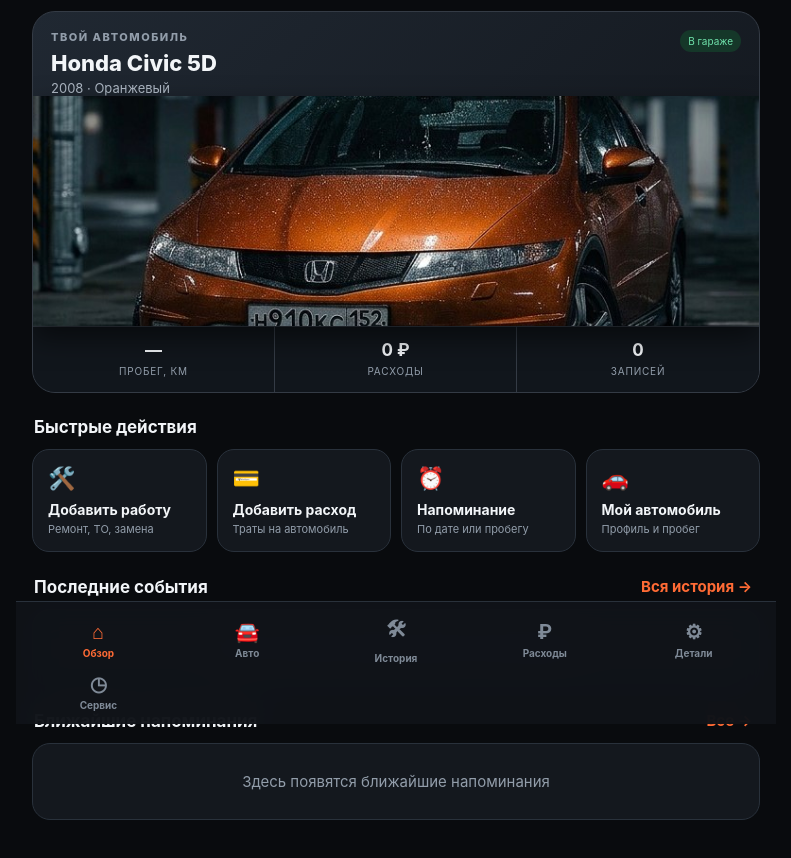
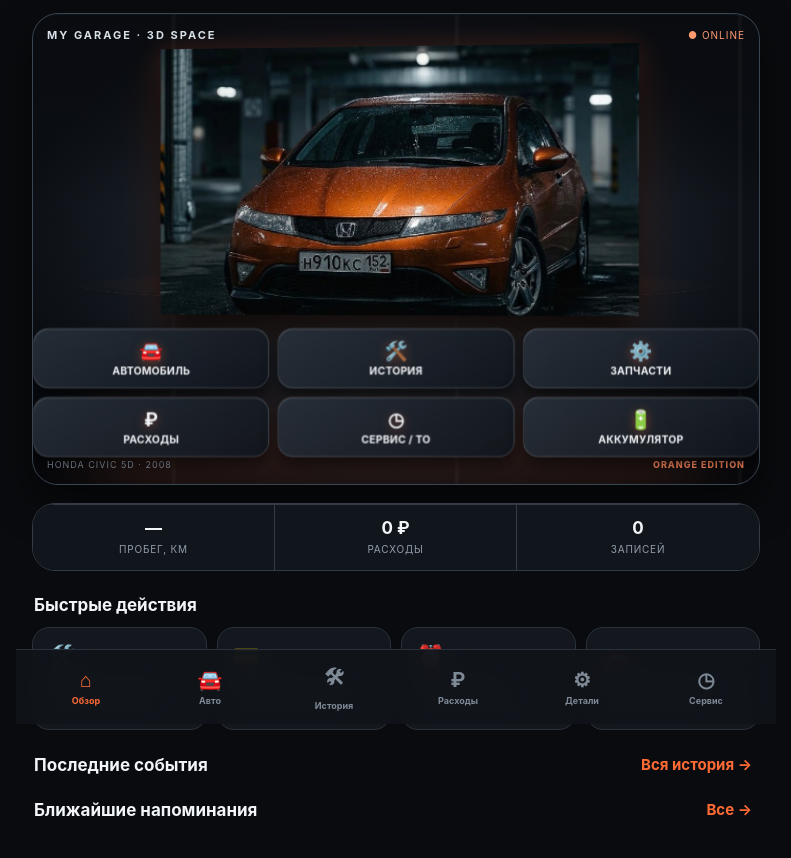
Before and after one commit to zlodey9202/moj-garazh, a plain HTML site: page index.html in a window 1280 px wide. Shown: the part 76-934 px from the top of the page, without its empty margins (244-1035 px from the left). Drawn offline with Linux system fonts and the light colour scheme.

Commit message:
Add files via upload

```diff
--- a/index.html
+++ b/index.html
@@ -8,6 +8,8 @@
 <meta name="apple-mobile-web-app-status-bar-style" content="black-translucent">
 <meta name="apple-mobile-web-app-title" content="Мой гараж">
 <link rel="manifest" href="manifest.webmanifest">
+<link rel="apple-touch-icon" sizes="192x192" href="icon-192.png">
+<link rel="icon" type="image/png" sizes="192x192" href="icon-192.png">
 <title>Мой гараж</title>
 <style>
 :root{color-scheme:dark;--bg:#090b0e;--panel:#14181e;--panel2:#1b2129;--line:#29313b;--text:#f2f5f8;--muted:#929daa;--accent:#ff6b35;--green:#48c78e;--red:#ff626e;--yellow:#f5bd4f}
@@ -18,6 +20,24 @@ header{display:flex;align-items:center;justify-content:space-between;padding:18p
 .brand{font-size:12px;letter-spacing:2.5px;color:var(--muted);font-weight:800}.brand b{color:var(--accent)}
 h1{font-size:29px;letter-spacing:-.8px;margin:5px 0 0}.iconbtn{border:1px solid var(--line);background:var(--panel);color:var(--text);border-radius:14px;width:44px;height:44px;font-size:19px}
 .hero{border:1px solid #343b45;border-radius:23px;overflow:hidden;background:linear-gradient(135deg,#202832,#11151b);position:relative}
+/* 3D garage navigation */
+.garage3d{position:relative;isolation:isolate;margin:2px 0 18px;padding:14px;border:1px solid #3b4653;border-radius:26px;overflow:hidden;background:radial-gradient(ellipse at 50% 58%,#39424b 0%,#1b222b 42%,#0b0e13 78%);box-shadow:inset 0 1px 0 #ffffff18,0 18px 38px #0008;perspective:900px}
+.garage3d:before{content:"";position:absolute;inset:0;background:repeating-linear-gradient(90deg,transparent 0 19%,#ffffff08 19.2% 19.5%,transparent 19.8% 39%),linear-gradient(180deg,#080a0eaa,transparent 40%,#050609aa);z-index:-1}
+.garage3d:after{content:"";position:absolute;left:8%;right:8%;bottom:18px;height:38px;background:#ff6b35;filter:blur(34px);opacity:.28;z-index:-1}
+.garage3d-head{display:flex;align-items:center;justify-content:space-between;gap:8px;position:relative;z-index:2}
+.garage3d-head strong{font-size:11px;letter-spacing:2px;text-transform:uppercase;color:#d8e0e8}
+.garage3d-head span{font-size:10px;color:#ff9a70;letter-spacing:1px}
+.garage-stage{height:280px;position:relative;transform-style:preserve-3d;display:flex;align-items:center;justify-content:center;margin:3px -4px 0}
+.garage-floor{position:absolute;left:5%;right:5%;bottom:16px;height:76px;border-radius:50%;background:radial-gradient(ellipse,#ff6b3540 0%,#ff6b3510 43%,transparent 72%);transform:rotateX(68deg) translateZ(-15px);border-bottom:1px solid #ff8a5233}
+.garage-car{position:relative;z-index:1;width:100%;height:255px;object-fit:contain;object-position:center;filter:drop-shadow(0 22px 18px #000c) drop-shadow(0 0 12px #ff6b3533);transform:translateZ(45px) rotateY(-5deg);animation:carFloat 6s ease-in-out infinite;pointer-events:none}
+@keyframes carFloat{0%,100%{transform:translateY(0) translateZ(45px) rotateY(-5deg)}50%{transform:translateY(-5px) translateZ(55px) rotateY(2deg)}}
+.garage-menu{display:grid;grid-template-columns:repeat(3,1fr);gap:8px;position:relative;z-index:3;transform:translateZ(35px)}
+.garage-menu button{min-width:0;min-height:58px;border:1px solid #ffffff24;border-radius:15px;background:linear-gradient(145deg,#29323ddd,#11161deF);color:#f3f6f9;box-shadow:0 8px 14px #0008,inset 0 1px 0 #ffffff1c;padding:8px 5px;font-size:10px;font-weight:750;letter-spacing:.2px;backdrop-filter:blur(10px);transition:transform .2s,border-color .2s,box-shadow .2s}
+.garage-menu button:active{transform:translateY(2px) scale(.97);border-color:#ff8a52;box-shadow:0 3px 7px #0009}
+.garage-menu button span{display:block;font-size:18px;margin-bottom:3px;filter:drop-shadow(0 2px 5px #ff6b3566)}
+.garage3d-foot{display:flex;justify-content:space-between;gap:8px;margin-top:10px;color:#8f9aa7;font-size:9px;letter-spacing:1px;text-transform:uppercase}
+.garage3d-foot b{color:#ff895d;font-weight:800}
+@media(prefers-reduced-motion:reduce){.garage-car{animation:none}.garage-menu button{transition:none}}
 .hero-top{padding:18px 18px 0;display:flex;justify-content:space-between;gap:12px;align-items:flex-start}
 .eyebrow{color:var(--muted);font-size:11px;letter-spacing:1.5px;text-transform:uppercase;font-weight:800}
 .carname{font-size:22px;font-weight:800;margin-top:6px}.car-meta{font-size:13px;color:#aeb8c4;margin-top:4px}
@@ -35,8 +55,8 @@ h1{font-size:29px;letter-spacing:-.8px;margin:5px 0 0}.iconbtn{border:1px solid
 .pill{font-size:10px;padding:5px 8px;border-radius:99px;background:#26303a;color:#cbd4de;white-space:nowrap}
 .pill.ok{background:#153729;color:#6fe0aa}.pill.warn{background:#3a2e16;color:#ffd477}.pill.bad{background:#3d2025;color:#ff9ba2}
 .event-title{font-weight:750;font-size:15px;margin:8px 0 4px}.money{font-weight:800;color:var(--accent)}
-.nav{position:fixed;bottom:0;left:0;right:0;z-index:5;background:#101419f2;backdrop-filter:blur(18px);border-top:1px solid var(--line);padding:9px 8px calc(9px + env(safe-area-inset-bottom));display:grid;grid-template-columns:repeat(5,1fr);max-width:760px;margin:auto}
-.nav button{background:none;border:0;color:#7f8a97;font-size:10px;font-weight:650;padding:4px 0}.nav button span{display:block;font-size:20px;margin-bottom:3px}.nav button.active{color:var(--accent)}
+.nav{position:fixed;bottom:0;left:0;right:0;z-index:5;background:#101419f2;backdrop-filter:blur(18px);border-top:1px solid var(--line);padding:9px 8px calc(9px + env(safe-area-inset-bottom));display:grid;grid-template-columns:repeat(6,minmax(0,1fr));max-width:760px;margin:auto}
+.nav button{background:none;border:0;color:#7f8a97;font-size:9px;font-weight:650;padding:4px 0}.nav button span{display:block;font-size:20px;margin-bottom:3px}.nav button.active{color:var(--accent)}
 .primary{background:var(--accent);border:0;color:#17100c;font-weight:850;border-radius:14px;padding:13px 16px}
 .secondary{background:var(--panel2);border:1px solid var(--line);color:var(--text);border-radius:13px;padding:11px 13px}
 .danger{color:var(--red);background:#321c20;border:1px solid #593038;border-radius:12px;padding:10px}
@@ -59,9 +79,20 @@ h1{font-size:29px;letter-spacing:-.8px;margin:5px 0 0}.iconbtn{border:1px solid
 <header><div><div class="brand"><b>●</b> МОЙ ГАРАЖ</div><h1 id="pageTitle">Обзор</h1></div><button class="iconbtn" onclick="openSettings()" aria-label="Настройки">⚙</button></header>
 
 <section id="dashboard" class="page active">
+<div class="garage3d" aria-label="Интерактивный 3D гараж">
+ <div class="garage3d-head"><strong>MY GARAGE · 3D SPACE</strong><span>● ONLINE</span></div>
+ <div class="garage-stage"><div class="garage-floor"></div><img class="garage-car" src="civic-photo.jpg" alt="Твой оранжевый Honda Civic 5D" loading="eager"></div>
+ <div class="garage-menu">
+  <button onclick="showPage('vehicle')"><span>🚘</span>АВТОМОБИЛЬ</button>
+  <button onclick="showPage('history')"><span>🛠️</span>ИСТОРИЯ</button>
+  <button onclick="showPage('parts')"><span>⚙️</span>ЗАПЧАСТИ</button>
+  <button onclick="showPage('expenses')"><span>₽</span>РАСХОДЫ</button>
+  <button onclick="showPage('reminders')"><span>◷</span>СЕРВИС / ТО</button>
+  <button onclick="openBattery();showPage('reminders')"><span>🔋</span>АККУМУЛЯТОР</button>
+ </div>
+ <div class="garage3d-foot"><span>HONDA CIVIC 5D · 2008</span><b>ORANGE EDITION</b></div>
+</div>
 <div class="hero">
- <div class="hero-top"><div><div class="eyebrow">Твой автомобиль</div><div class="carname" id="heroName">Honda Civic 5D</div><div class="car-meta" id="heroMeta">2008 · Оранжевый</div></div><span class="pill ok">В гараже</span></div>
- <img class="car-art" src="civic-photo.jpg" alt="Оранжевый Honda Civic 5D Дмитрия" loading="eager">
  <div class="hero-stats"><div class="stat"><strong id="heroMileage">—</strong><span>Пробег, км</span></div><div class="stat"><strong id="heroSpent">0 ₽</strong><span>Расходы</span></div><div class="stat"><strong id="heroEvents">0</strong><span>Записей</span></div></div>
 </div>
 <div class="section-head"><h2>Быстрые действия</h2></div>
--- a/sw.js
+++ b/sw.js
@@ -1 +1 @@
-const CACHE='moj-garazh-v5';const FILES=['./','./index.html','./manifest.webmanifest','./icon.svg','./civic-photo.jpg'];self.addEventListener('install',e=>e.waitUntil(caches.open(CACHE).then(c=>c.addAll(FILES))));self.addEventListener('activate',e=>e.waitUntil(caches.keys().then(keys=>Promise.all(keys.filter(k=>k!==CACHE).map(k=>caches.delete(k))))));self.addEventListener('fetch',e=>e.respondWith(caches.match(e.request).then(r=>r||fetch(e.request))));
+const CACHE='moj-garazh-v6';const FILES=['./','./index.html','./manifest.webmanifest','./icon.svg','./icon-192.png','./icon-512.png','./civic-photo.jpg'];self.addEventListener('install',e=>e.waitUntil(caches.open(CACHE).then(c=>c.addAll(FILES))));self.addEventListener('activate',e=>e.waitUntil(caches.keys().then(keys=>Promise.all(keys.filter(k=>k!==CACHE).map(k=>caches.delete(k))))));self.addEventListener('fetch',e=>e.respondWith(caches.match(e.request).then(r=>r||fetch(e.request))));
```
Also changed, not shown: icon-192.png (added), icon-512.png (added), manifest.webmanifest.
